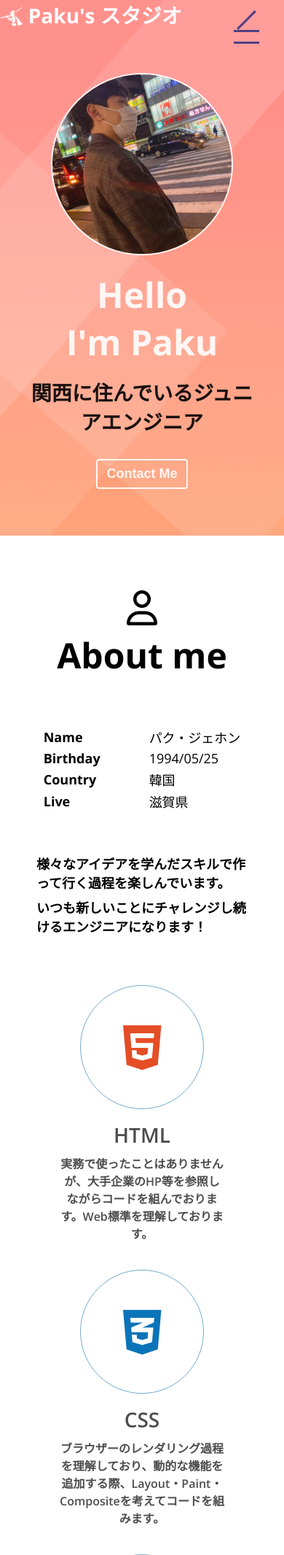
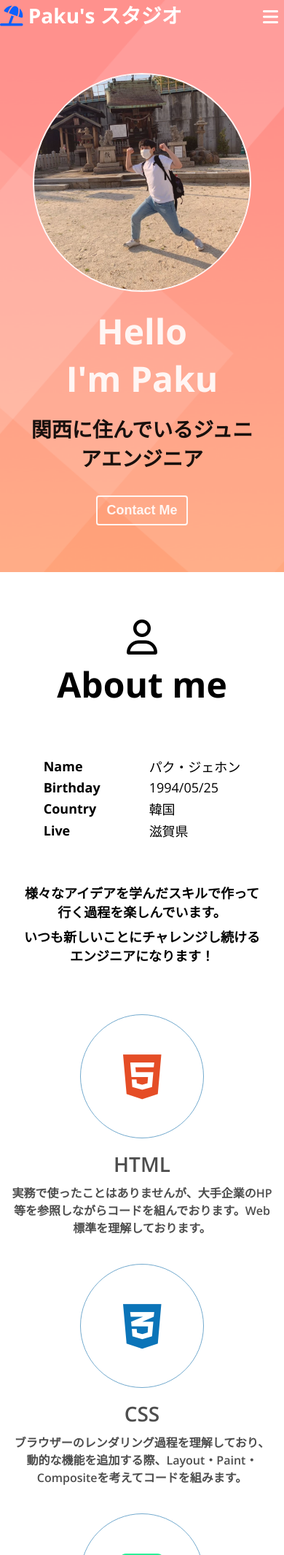
Before and after one commit to J-paku/Portfolio, a PHP site: page / in a window 390 px wide. Shown: the top 2131 px of the page at 73% size. Run offline with PHP 8.4, Linux system fonts and the light colour scheme; some libraries are stand-ins or nearby versions.

Commit message:
last touch

```diff
--- a/index.html
+++ b/index.html
@@ -22,8 +22,7 @@
     <!-- Navbar -->
     <nav id="navbar">
         <div class="navbar__logo">
-
-            <a href="#"><i class="fa-brands fa-pied-piper-alt"></i></i> Paku's スタジオ</a>
+            <a href="#"><i class="fa-solid fa-umbrella-beach"></i> Paku's スタジオ</a>
         </div>
             <ul class="navbar__menu">
                 <li class="navbar__menu__item" data-link="#home">ホーム</li>
@@ -35,11 +34,7 @@
             </ul>
         <!-- Toggle Button -->
         <button class="navbar__toogle-btn">
-            <span></span>
-            <span></span>
-            <span></span>
-            <span></span>
-            <!-- <i class="fa-solid fa-bars"></i> -->
+            <i class="fa-solid fa-bars"></i>
         </button>
     </nav>
     <!-- Home -->
--- a/main.js
+++ b/main.js
@@ -29,10 +29,8 @@ navbarMenu.addEventListener('click', (event) => {
 
 // Navbar toggle button for small screen
 const navbarToggleBtn = document.querySelector('.navbar__toogle-btn');
-const hambergurTransform = document.querySelector('.el_humburger_bar');
 navbarToggleBtn.addEventListener('click', () => {
     navbarMenu.classList.toggle('open');
-    hambergurTransform.classList.toggle('top');
 });
 
 
--- a/style.css
+++ b/style.css
@@ -111,6 +111,7 @@ p   {
         font-size: var(--font-medium);
         font-weight: var(--weight-bold);
     }
+    .navbar__logo .fa-umbrella-beach{color:#0b60fd;}
     .navbar__menu__item:first-child{
         border:1px solid var(--color-white);
         border-radius: var(--border-radius);
@@ -150,8 +151,8 @@ p   {
 
     .home__avatar {
         object-fit: cover;
-        width: 250px;
-        height: 250px;
+        width: 300px;
+        height: 300px;
         border-radius: 50%;
         border: 2px solid var(--color-white);
     }
@@ -317,7 +318,8 @@ p   {
         border: 1px solid var(--color-dark-white);
         border-radius: var(--border-radius);
         font-size:var(--font-regular);
-        padding: 7px 10px;
+        padding: 9px 31px 9px 12px;
+        position: relative;
     }
     .category__btn.selected,
     .category__btn:hover {
@@ -327,7 +329,7 @@ p   {
     .category__btn.selected .category__count,
     .category__btn:hover .category__count{
         opacity: 1;
-        top:0;
+        top:5px;
     }
     .category__count {
         background-color: var(--color-orange);
@@ -337,9 +339,9 @@ p   {
         height: 24px;
         line-height: 24px;
         display: inline-block;
-        position: relative;
+        position: absolute;
         top: -20px;
-        left: 4px;
+        right: 4px;
         margin-left: 4px;
         opacity: 0;
         transition: all .25s ease-out;
@@ -502,33 +504,7 @@ p   {
         .navbar__toogle-btn {
             /* display: block; */
             display: block;
-            position: fixed;
-            top: 0.4rem;
-            right: 1rem;
-            width: 4.4rem;
-            height: 4.4rem;
-            padding-top: 1px;
-            padding-top: 0px;
-            z-index: 20;
-            cursor: pointer;
-            pointer-events: auto;
-            color: #000;
-            text-align: center;
         }
-
-        .navbar__toogle-btn span{
-            display: flex;
-            width: 60%;
-            margin: 0 auto 0.8rem;
-            height: 0.2rem;
-            background: #504084;
-            transition: opacity 0.5s cubic-bezier(0.455, 0.03, 0.515, 0.955), transform 0.5s cubic-bezier(0.455, 0.03, 0.515, 0.955);
-        }
-        .navbar__toogle-btn span:first-child {
-            transform: translateY(17px) rotate(-45deg); }
-        .navbar__toogle-btn span:nth-child(2) {opacity: 0;}
-        .navbar__toogle-btn span:last-child {
-            top:26px; }
         #navbar {
             flex-direction: column;
             align-items: flex-start;
@@ -546,10 +522,19 @@ p   {
         }
         .navbar__menu.open{
             display: block;
-            position: relative;
+        }
+        .section {
+            padding : 16px;
+            padding-top : 40px;
+        }
+        .div__h4__container h3 {
+            text-align: center;
+            padding: 0 16px;
         }
         .major{
+            max-width: 100%;
             margin-bottom: 38px;
+            padding: 0;
         }
         .about__majors{
             flex-direction: column;
```
Also changed, not shown: imgs/Me.png.
